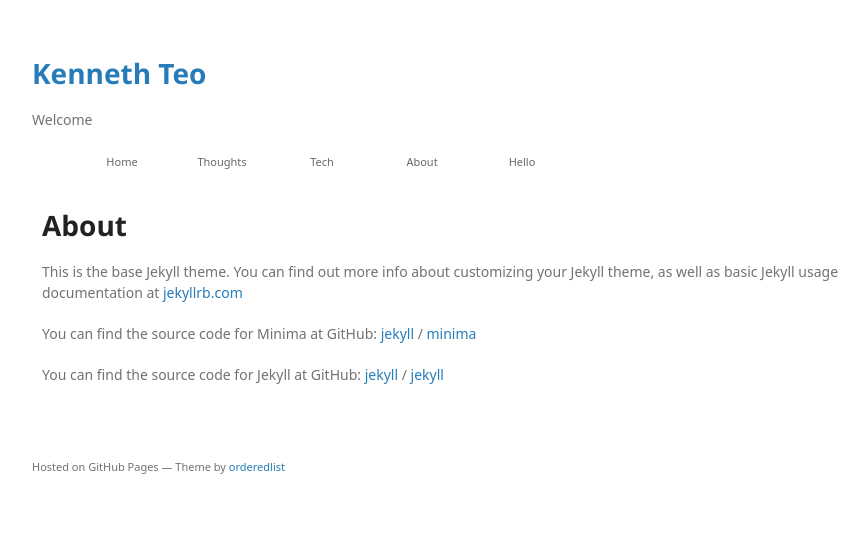
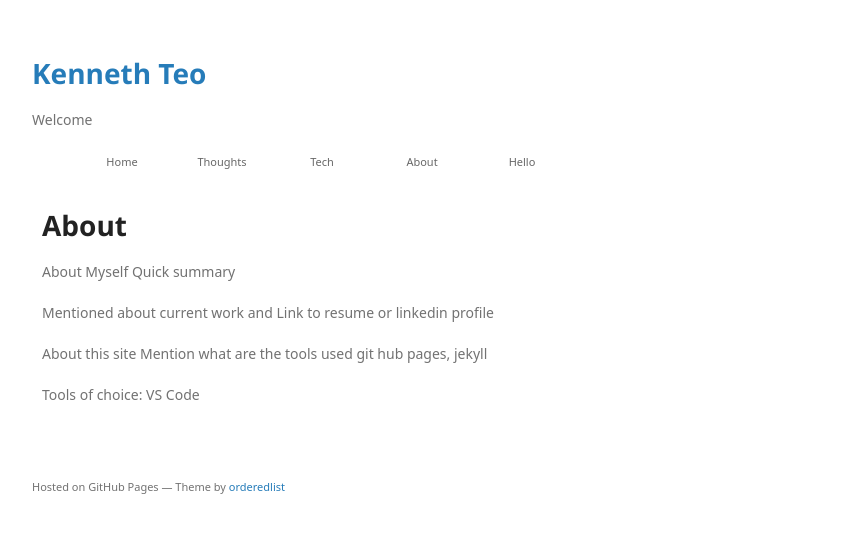
Before and after one commit to kennethteo/kennethteo.github.io, a Jekyll site: the page built from about.markdown, in a window 1280 px wide. Shown: the top 533 px of the page, without its empty margins (178-1046 px from the left). Built offline with Jekyll 4.4.1, drawn with Linux system fonts in a browser that asks for light colours; some web fonts are replaced; a script that is not in the unit is left out.

Commit message:
Adjust blog theme

```diff
--- a/_config.yml
+++ b/_config.yml
@@ -29,6 +29,7 @@ sass:
 exclude:
   - .sass-cache/
   - .jekyll-cache/
+  - .jekyll-metadata/
   - gemfiles/
   - Gemfile
   - Gemfile.lock
--- a/_posts/2020-10-11-welcome-to-jekyll.markdown
+++ b/_posts/2020-10-11-welcome-to-jekyll.markdown
@@ -2,7 +2,7 @@
 layout: post
 title:  "Welcome to Jekyll!"
 date:   2020-10-11 20:51:58 +0800
-categories: jekyll update
+categories: blog
 ---
 You’ll find this post in your `_posts` directory. Go ahead and edit it and re-build the site to see your changes. You can rebuild the site in many different ways, but the most common way is to run `jekyll serve`, which launches a web server and auto-regenerates your site when a file is updated.
 
--- a/about.markdown
+++ b/about.markdown
@@ -4,15 +4,13 @@ title: About
 permalink: /about/
 ---
 
-This is the base Jekyll theme. You can find out more info about customizing your Jekyll theme, as well as basic Jekyll usage documentation at [jekyllrb.com](https://jekyllrb.com/)
+About Myself
+Quick summary
 
-You can find the source code for Minima at GitHub:
-[jekyll][jekyll-organization] /
-[minima](https://github.com/jekyll/minima)
+Mentioned about current work and Link to resume or linkedin profile
 
-You can find the source code for Jekyll at GitHub:
-[jekyll][jekyll-organization] /
-[jekyll](https://github.com/jekyll/jekyll)
+About this site
+Mention what are the tools used
+git hub pages, jekyll
 
-
-[jekyll-organization]: https://github.com/jekyll
+Tools of choice: VS Code
```
